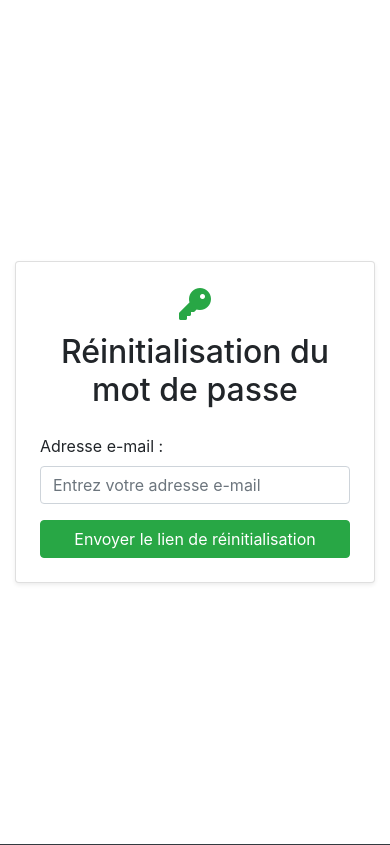
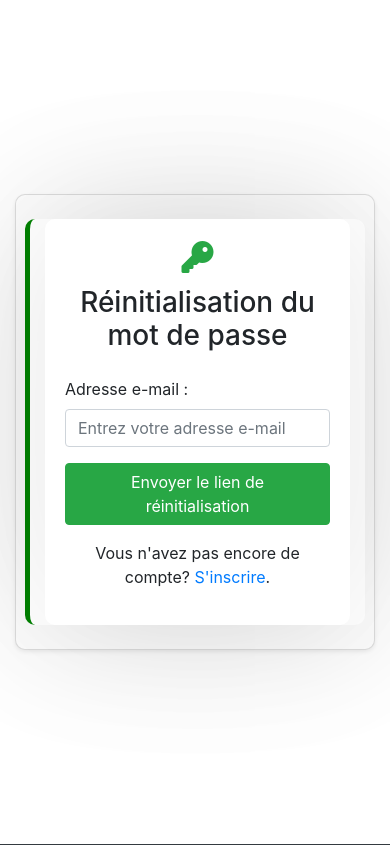
Before and after one commit to QAvanick/nkapCommercePhp, a PHP site: page /templates/frontend/auth/reset_password_views.php in a window 390 px wide. Shown: the part 168-1013 px from the top of the page. Run offline with PHP 8.4, Linux system fonts and the light colour scheme.

Commit message:
travail 3

```diff
--- a/templates/frontend/auth/reset_password_views.php
+++ b/templates/frontend/auth/reset_password_views.php
@@ -18,11 +18,16 @@
 include __DIR__ .'/../layout/header.views.php'
 ?>
 
-
 <div class="container d-flex justify-content-center align-items-center vh-100">
-        <div class="card p-4 shadow-sm" style="width: 30rem;">
+        <div class="card p-4 shadow-sm" style="border-radius: 10px; width: 65rem;">
+            <div class="row g-0" style="background: #fff;  border-radius: 10px; box-shadow: 0 0 150px rgba(0, 0, 0, 0.1); border-left: 5px solid green;">
+                <div class="col-md-6 d-none d-md-block">
+                    <img src="https://res.cloudinary.com/dte7upwcr/image/upload/v1643939898/blog/blog2/como-comprar-por-internet/sitios-para-comprar-por-internet.jpg" alt="Image de réinitialisation" class="img-fluid card-img">
+                </div>
+                <div class="col-md-6">
+                    <div class="card-body"style="border-radius: 10px; box-shadow: 0 0 150px rgba(0, 0, 0, 0.1);">
                         <h2 class="text-center text-success"><i class="fa-solid fa-key"></i></h2>
-            <h2 class="mb-4 text-center">Réinitialisation du mot de passe</h2>
+                        <h3 class="mb-4 text-center">Réinitialisation du mot de passe</h3>
                         <form action="/reset-password" method="post">
                             <div class="mb-3">
                                 <label for="email" class="form-label">Adresse e-mail :</label>
@@ -30,12 +35,14 @@ include __DIR__ .'/../layout/header.views.php'
                             </div>
                             <button type="submit" class="btn btn-success w-100">Envoyer le lien de réinitialisation</button>
                         </form>
+                        <div class="text-center mt-3">
+                            <p>Vous n'avez pas encore de compte? <a href="register.php">S'inscrire</a>.</p>
                         </div>
                     </div>
-
-
-
-
+                </div>
+            </div>
+        </div>
+    </div>
 <?php
 include __DIR__ .'/../layout/footer.views.php'
 ?>
```
Lines whose indentation alone changed are shown as unchanged.
